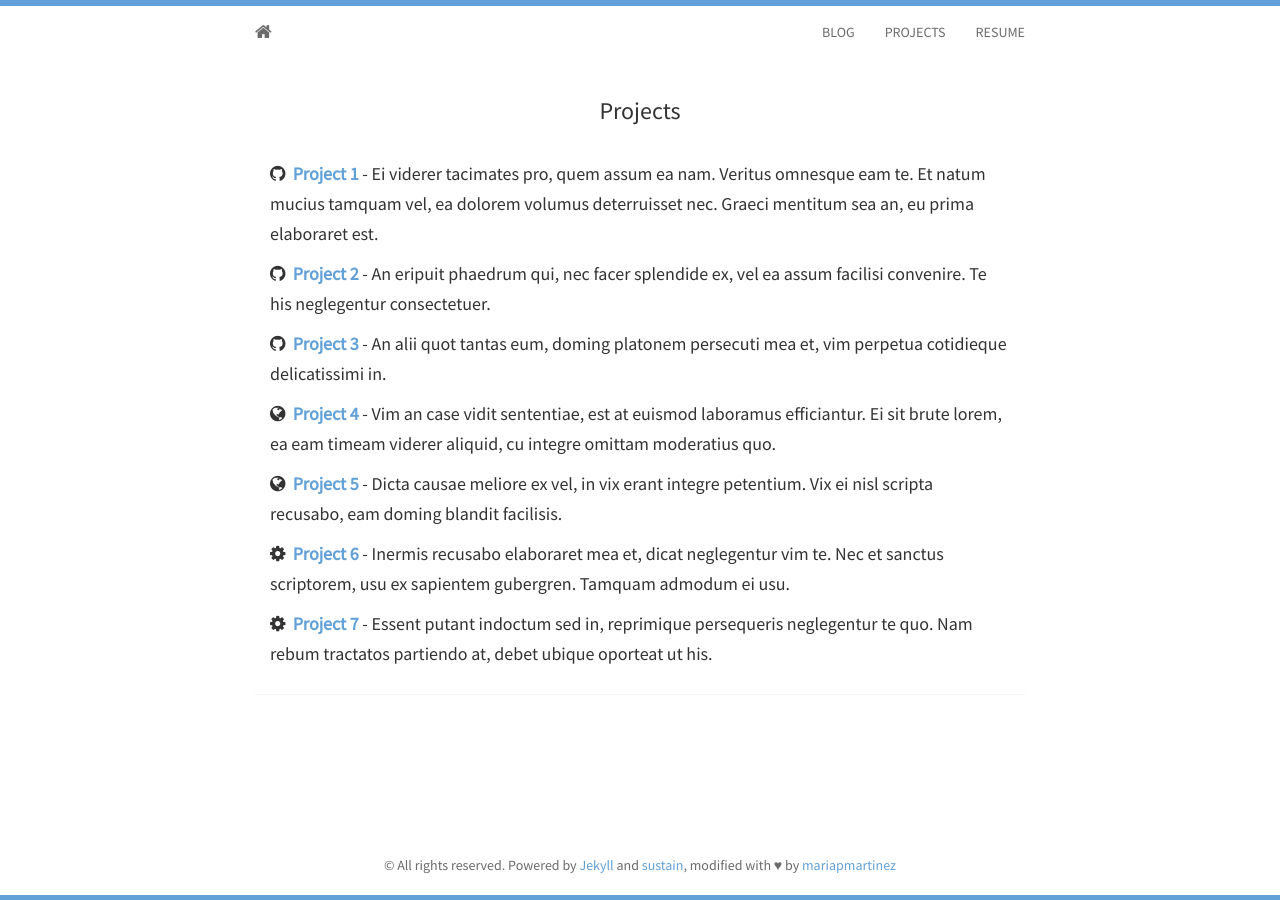
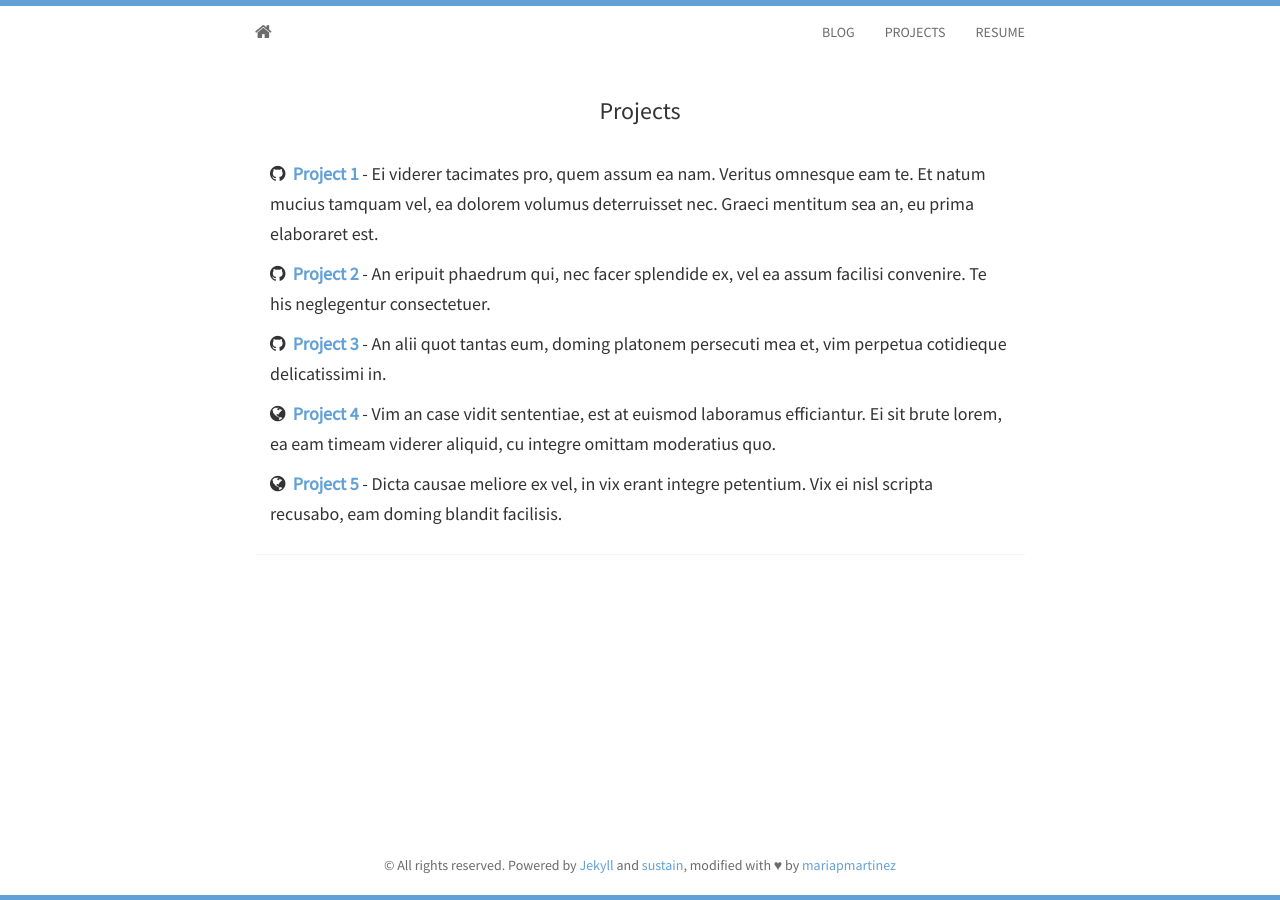
Before and after one commit to mpmarti/mpmarti.github.io, a Jekyll site: the page built from projects.html, in a window 1280 px wide. Built offline with Jekyll 4.4.1, drawn with Linux system fonts in a browser that asks for light colours; nearby versions of some CDN libraries.

Commit message:
Change in  projects

```diff
--- a/_includes/projects.html
+++ b/_includes/projects.html
@@ -27,16 +27,6 @@
 			- Dicta causae meliore ex vel, in vix erant integre petentium. Vix ei nisl scripta recusabo,
 			eam doming blandit facilisis.
 		</h5>
-		<h5>
-			<i class="fa fa-cog"></i>&nbsp;&nbsp;<strong><a href="#">Project 6</a></strong>
-			- Inermis recusabo elaboraret mea et, dicat neglegentur vim te. Nec et sanctus scriptorem,
-			usu ex sapientem gubergren. Tamquam admodum ei usu.
-		</h5>
-		<h5>
-			<i class="fa fa-cog"></i>&nbsp;&nbsp;<strong><a href="#">Project 7</a></strong>
-			- Essent putant indoctum sed in, reprimique persequeris neglegentur te quo. Nam rebum
-			tractatos partiendo at, debet ubique oporteat ut his.
-		</h5>
 
 
     </div>
```
